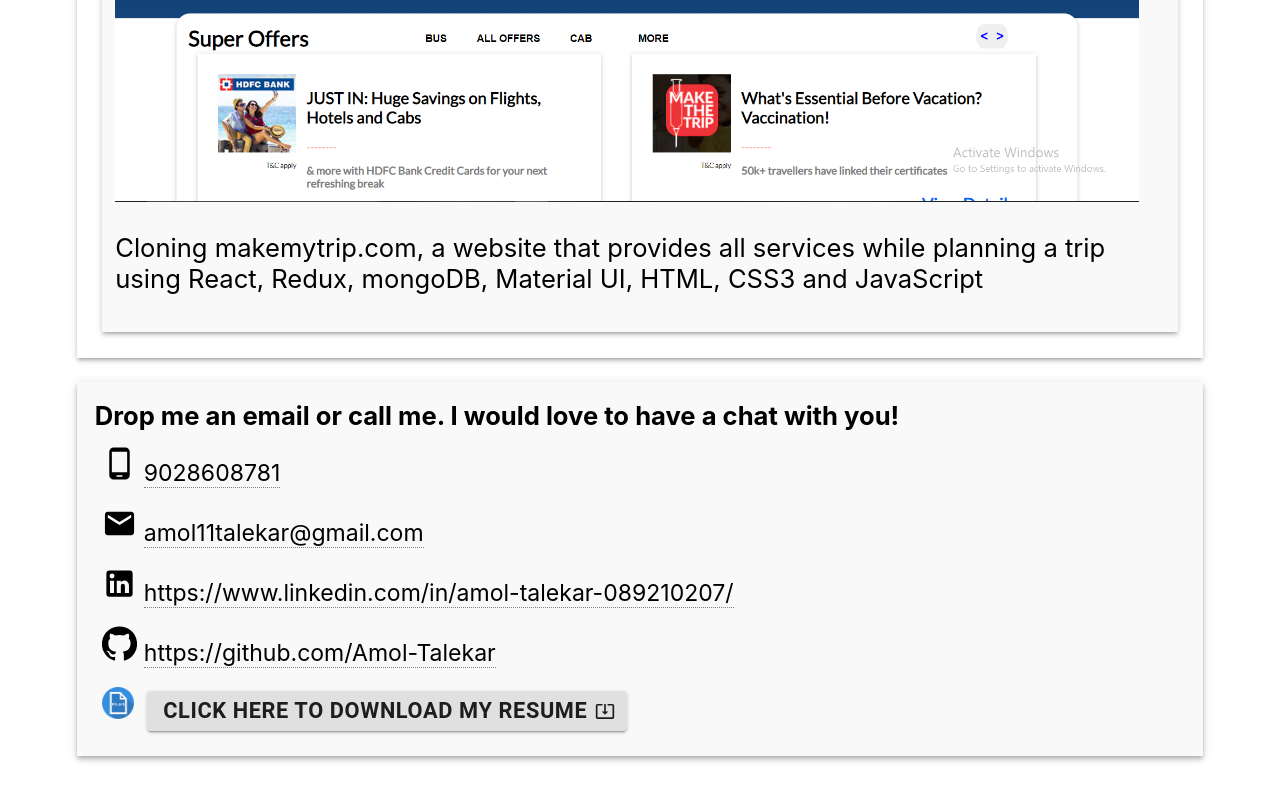
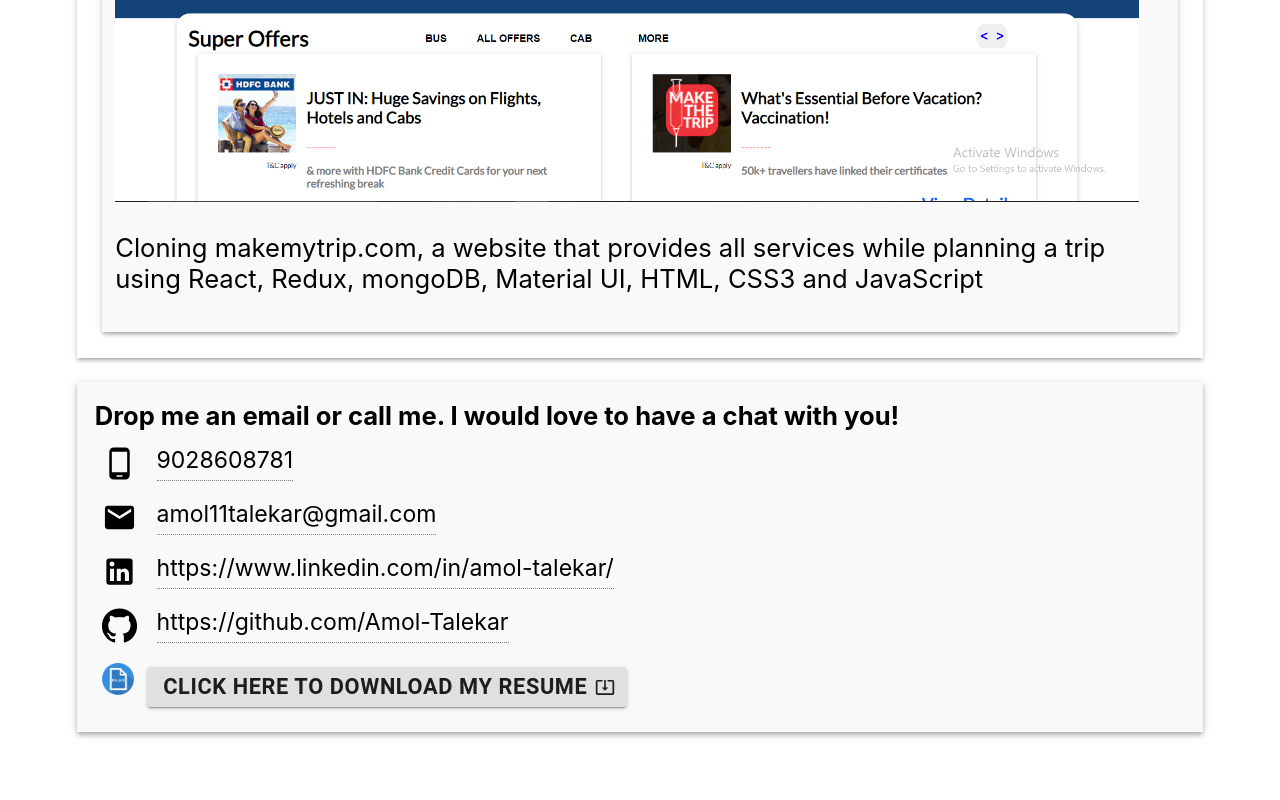
Before and after one commit to Amol-Talekar/Portfolio-Netlify, a React (Create React App) app: page / in a window 1280 px wide. Shown: the part 3052-3852 px from the top of the page. Built offline with nearby package versions, Linux system fonts and the light colour scheme.

Commit message:
portfolio netlify contact

```diff
--- a/src/Components/Home.jsx
+++ b/src/Components/Home.jsx
@@ -176,7 +176,7 @@
                 </div>
                 <div className={styles.contactSingleDiv}>
                     <LinkedInIcon fontSize="large"/>
-                    <Link to="/#" className={styles.contactClass} onClick={()=>window.open("https://www.linkedin.com/in/amol-talekar-089210207/","_blank")} >https://www.linkedin.com/in/amol-talekar-089210207/</Link>
+                    <Link to="/#" className={styles.contactClass} onClick={()=>window.open("https://www.linkedin.com/in/amol-talekar/","_blank")} >https://www.linkedin.com/in/amol-talekar/</Link>
 
                 </div>
                 <div className={styles.contactSingleDiv}>
@@ -194,7 +194,7 @@
                         className={classes.resumeButton}
                         endIcon={<SystemUpdateAltIcon fontSize="large" />}
                         >
-                        Click here to download my Resume
+                        <p className={styles.resumeButtonParaClass}>Click here to download my Resume</p>
                        </Button>
 
                 </div>
--- a/src/Components/Home.module.css
+++ b/src/Components/Home.module.css
@@ -72,6 +72,10 @@
 .contactSingleDiv{
     margin: 0.5vw;
     padding: 0.5vw;
+    display: flex;
+    flex-direction: row;
+    gap: 1vw;
+
 }
 
 .resumeImgClass{
@@ -167,4 +171,14 @@
 
         width: 80vw;
     }
+    .contactClass{
+
+        font-size: 4vw;
+        margin-top: 1vw;
+
+
+    }
+    .resumeButtonParaClass{
+        font-size: 2.5vw;
+    }
   }
```
